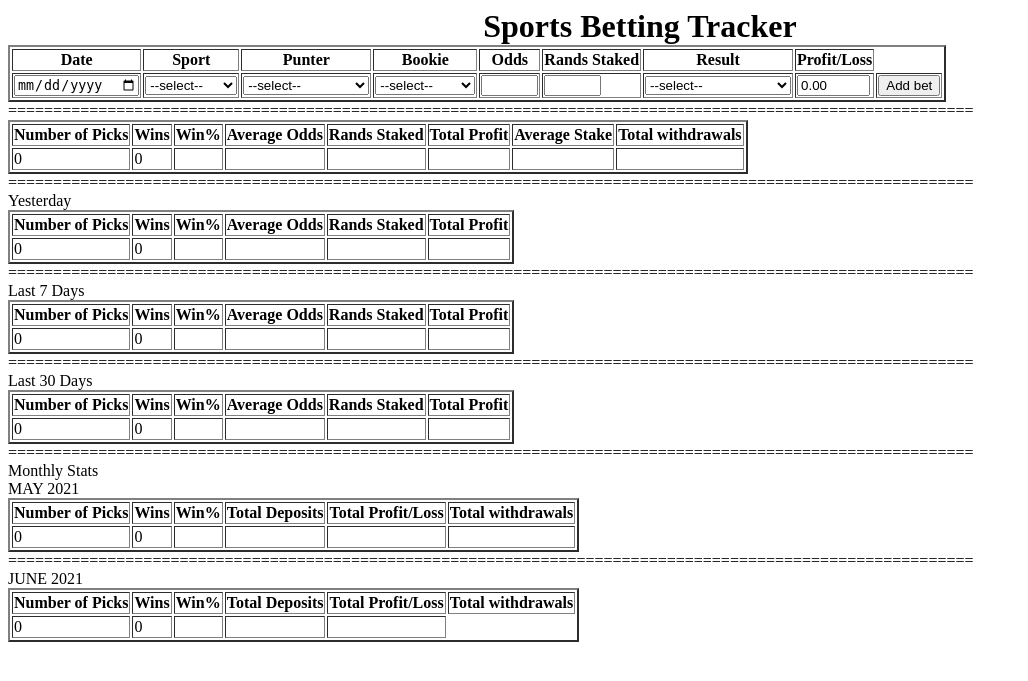
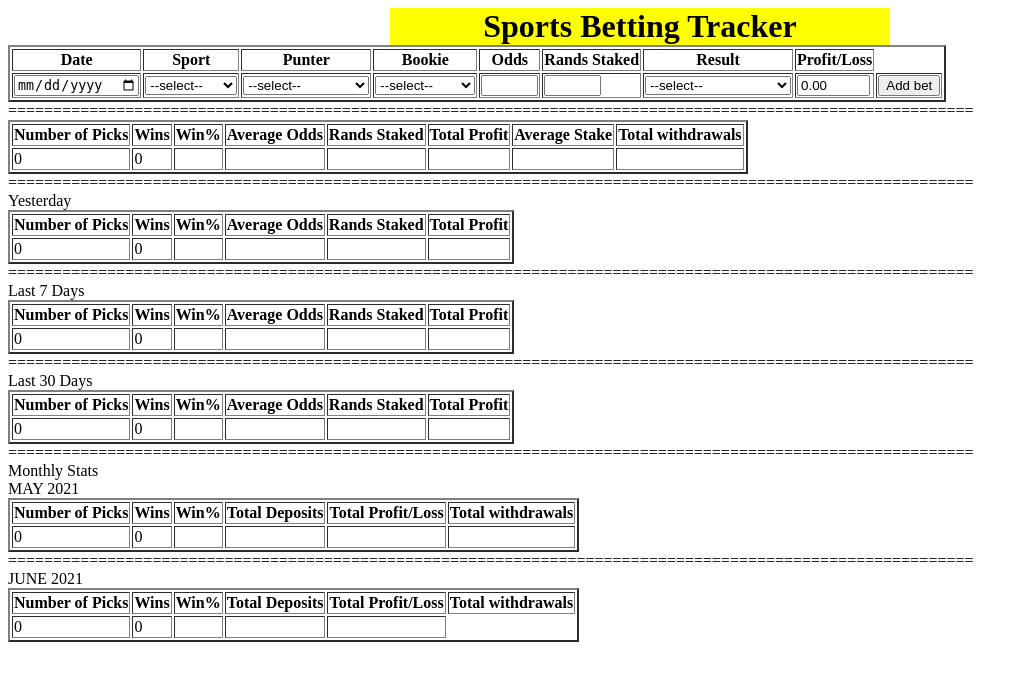
Before and after one commit to KingSila/zapuntertracker, a PHP site: page / in a window 1280 px wide. Shown: the top 681 px of the page, without its empty margins (0-1028 px from the left). Run offline with PHP 8.4, Linux system fonts and the light colour scheme; data that the repository does not hold is empty.

Commit message:
change color

```diff
--- a/includes/main.css
+++ b/includes/main.css
@@ -1,7 +1,7 @@
 h1 {
     width:500px;
     margin: 0 auto;
-    background: white;
+    background: yellow;
     text-align: center;
 }
 /* Create three equal columns that floats next to each other */
```
Also changed, not shown: includes/images/img1.jpg (added), includes/images/img2.jpg (added), includes/images/img4.jpg (added), 1 other file.
